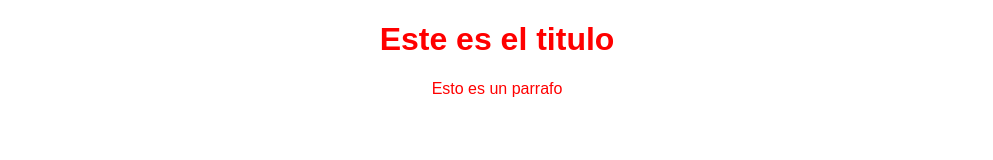
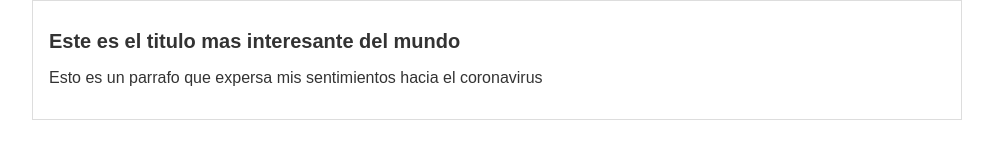
Before and after one commit to Irvinemmanuel16/hyperblog, a plain HTML site: page index.html in a window 1280 px wide. Shown: the whole page, without its empty margins (143-1136 px from the left). Drawn offline with Linux system fonts and the light colour scheme.

Commit message:
commit al master del blogpost en su version msa reciente

```diff
--- a/css/estilos.css
+++ b/css/estilos.css
@@ -1,5 +1,20 @@
 body{
   text-align: center;
   font-family: Arial;
-  color:red;
+  color:#333;
+  font-size: 16px;
+  margin:0;
+  padding: 0;
+
 }
+#container{
+  width:70%;
+  padding:1em;
+  text-align: left;
+  border: 1px solid #ddd;
+  margin: 0 auto;
+
+}
+#container h1{
+  font-size: 20px;
+}
--- a/index.html
+++ b/index.html
@@ -7,7 +7,11 @@
   <title>Document</title>
 </head>
 <body>
-  <h1>Este es el titulo</h1>
-  <p>Esto es un parrafo</p>
+  <div id="container">
+    <div id ="post">
+      <h1>Este es el titulo mas interesante del mundo</h1>
+      <p>Esto es un parrafo que expersa mis sentimientos hacia el coronavirus</p>
+    </div>
+  </div>
 </body>
 </html>
```
